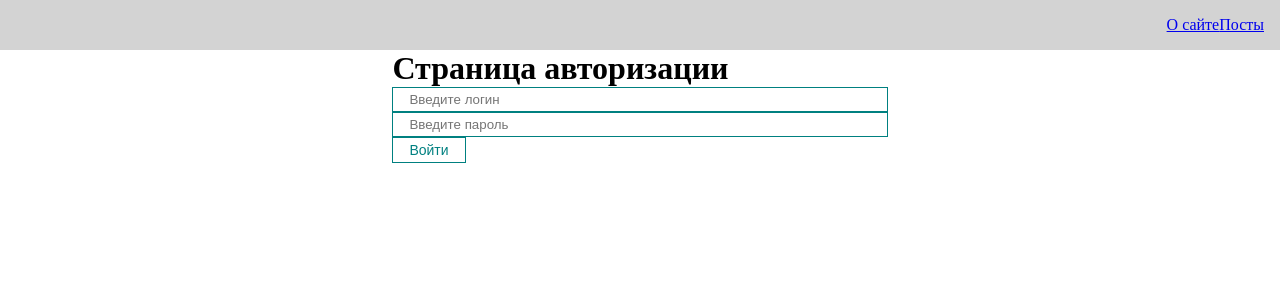
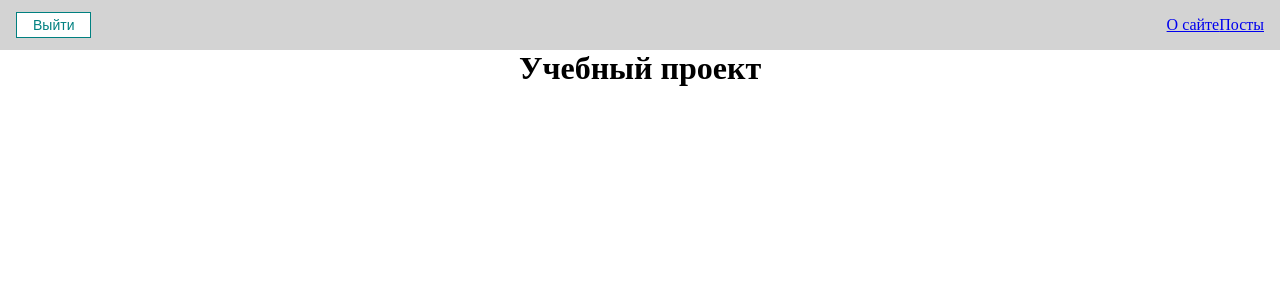
Before and after one commit to anactasi2607/learnReact, a React (Create React App) app: page /about in a window 1280 px wide. Before the commit this address led to /login. Shown: the top 300 px of the page. Built offline with nearby package versions, Linux system fonts and the light colour scheme; sample sign-in values are in the browser's storage.

Commit message:
useContext. Глобальные данные. Авторизация пользователя

```diff
--- a/src/App.js
+++ b/src/App.js
@@ -1,18 +1,32 @@
-import React from 'react';
+import React, { useEffect, useState } from 'react';
 import {BrowserRouter} from 'react-router-dom';
 
 import './styles/App.css';
 
 import BaseNavigation from './components/UI/navigation/BaseNavigation';
 import AppRouter from './components/AppRouter';
+import { AuthContext } from './context';
 
 function App() {
+  const [isAuth, setIsAuth] = useState(false);
+  const [isLoading, setLoading] = useState(true);
+
+  useEffect(() => {
+    if (localStorage.getItem('auth')) {
+      setIsAuth(true)
+    }
+
+    setLoading(false);
+  }, []);
+
   return (
-    <BrowserRouter>
-      <BaseNavigation />
+    <AuthContext.Provider value={{isAuth, setIsAuth, isLoading}}>
+      <BrowserRouter>
+        <BaseNavigation />
 
-      <AppRouter />
-    </BrowserRouter>
+        <AppRouter />
+      </BrowserRouter>
+    </AuthContext.Provider>
   );
 }
 
--- a/src/components/AppRouter.jsx
+++ b/src/components/AppRouter.jsx
@@ -1,11 +1,17 @@
-import React from 'react';
+import React, { useContext } from 'react';
 import {Routes, Route} from 'react-router-dom';
+import { AuthContext } from '../context';
 
 import { privateRoutes, publicRoutes } from '../router';
+import BaseLoader from './UI/loader/BaseLoader';
 
 const AppRouter = () => {
-  const isAuth = false;
+  const {isAuth, isLoading} = useContext(AuthContext);
   const currentRoutes = isAuth ? privateRoutes : publicRoutes;
+
+  if (isLoading) {
+    return <BaseLoader />
+  }
 
   return (
     <Routes>
--- a/src/components/UI/navigation/BaseNavigation.jsx
+++ b/src/components/UI/navigation/BaseNavigation.jsx
@@ -1,11 +1,23 @@
-import React from 'react';
+import React, { useContext } from 'react';
 
 import {Link} from 'react-router-dom';
 
+import { AuthContext } from '../../../context';
+import BaseButton from '../button/BaseButton';
+
 const BaseNavigation = () => {
+  const {isAuth, setIsAuth} = useContext(AuthContext);
+
+  function logout() {
+    setIsAuth(false);
+    localStorage.removeItem('auth');
+  }
+
   return (
     // TODO: не согласна с тегами, поправить
     <div className="navigation">
+      {isAuth && <BaseButton onClick={logout}>Выйти</BaseButton>}
+
       <div className="navigation__item">
         <Link to="/about">О сайте</Link>
         <Link to="/posts">Посты</Link>
--- /dev/null
+++ b/src/context/index.js
@@ -0,0 +1,3 @@
+import { createContext } from "react"
+
+export const AuthContext = createContext();
--- a/src/pages/Login.jsx
+++ b/src/pages/Login.jsx
@@ -1,18 +1,28 @@
-import React from 'react';
+import React, { useContext } from 'react';
 import BaseButton from '../components/UI/button/BaseButton';
 import BaseInput from '../components/UI/input/BaseInput';
+import { AuthContext } from '../context';
 
 const Login = () => {
+  const {setIsAuth} = useContext(AuthContext);
+
+  function submit(event) {
+    event.preventDefault();
+    setIsAuth(true);
+    localStorage.setItem('auth', 'true');
+  };
+
   return (
     <div>
       <h1>Страница авторизации</h1>
 
-      <BaseInput type="text" placeholder="Введите логин" />
+      <form onSubmit={submit}>
+        <BaseInput type="text" placeholder="Введите логин" />
 
-      <BaseInput type="password" placeholder="Введите пароль" />
+        <BaseInput type="password" placeholder="Введите пароль" />
 
-      <BaseButton>Войти</BaseButton>
-
+        <BaseButton>Войти</BaseButton>
+      </form>
     </div>
   );
 }
```
